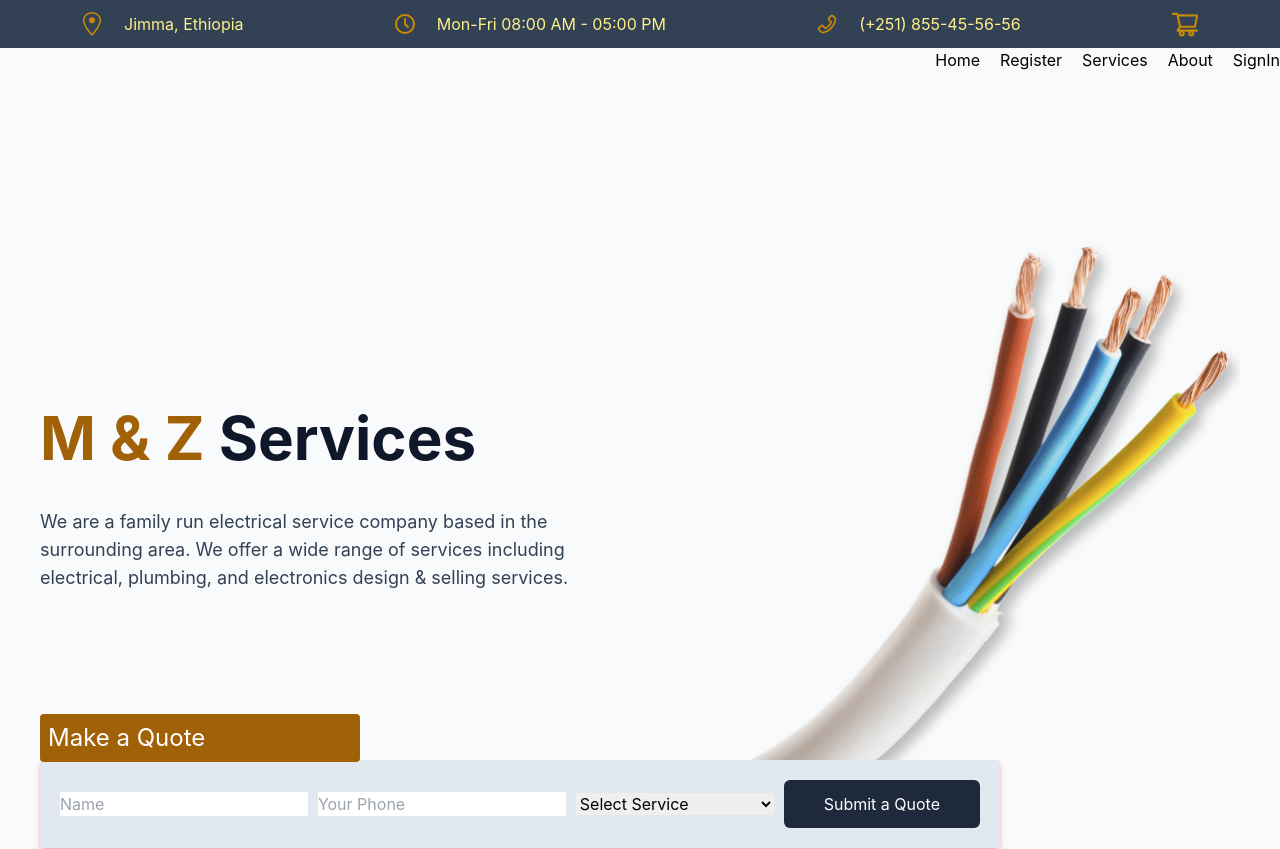
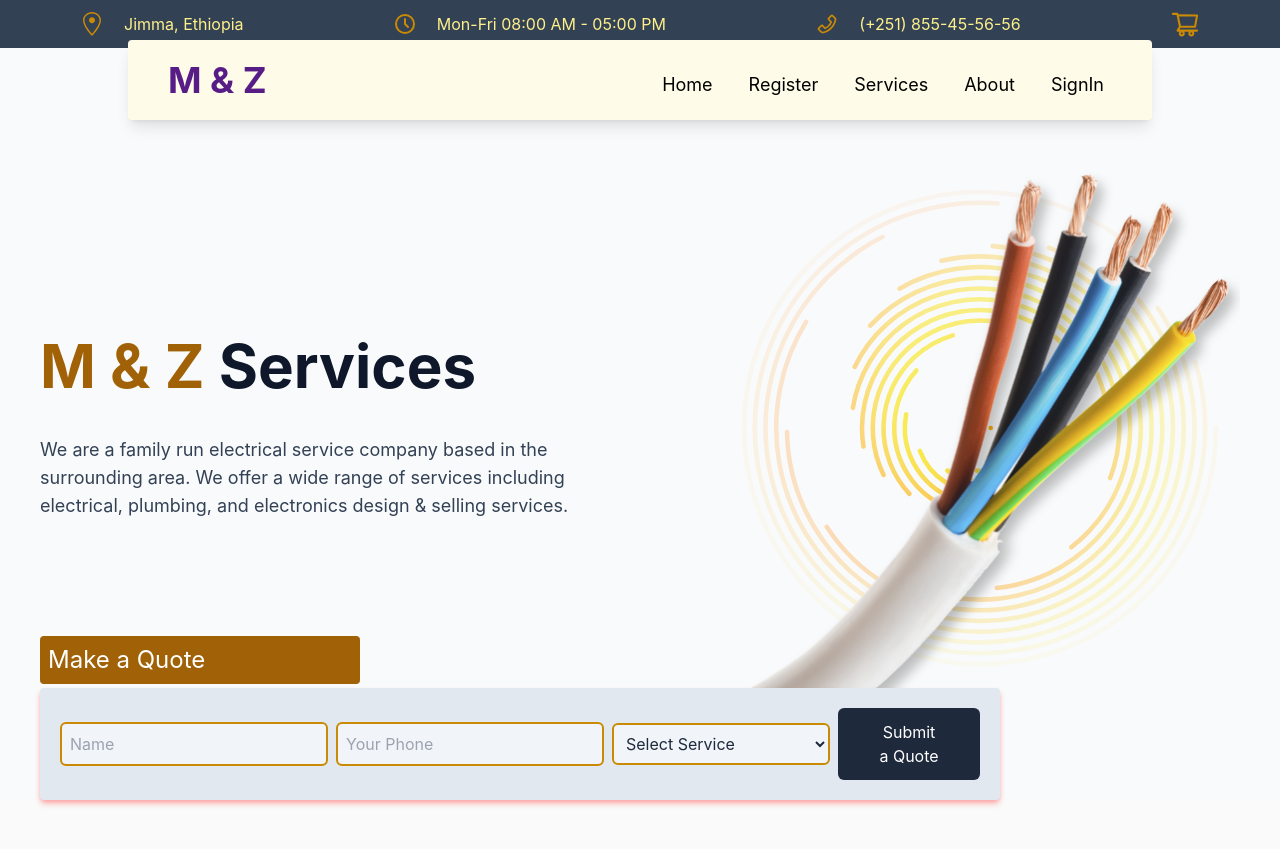
Before and after one commit to mengiefen/elec-service-frontend, a Next.js app: page / in a window 1280 px wide. Shown: the top 849 px of the page. Built offline with nearby package versions, Linux system fonts and the light colour scheme.

Commit message:
add custom classes

```diff
--- a/src/styles/globals.css
+++ b/src/styles/globals.css
@@ -29,3 +29,34 @@ a {
     background: black;
   }
 }
+
+@layer components {
+  .nav-link-custom {
+    @apply py-1 text-[18px] px-2 transition duration-500;
+  }
+
+  .nav-link-custom:hover,
+  .nav-link-custom .active {
+    @apply border-b-4 border-t-[0.5px] border-t-yellow-500 border-b-yellow-700 text-yellow-600;
+  }
+}
+.nav-container {
+  @apply absolute left-[10%] top-10  w-4/5 h-20 mx-auto
+    shadow-lg py-2 px-10 rounded  bg-yellow-50 flex justify-between items-center;
+}
+
+.hero-image {
+  background-image: url("/images/spiral.svg");
+  background-repeat: no-repeat;
+  background-position: bottom right;
+  background-size: cover;
+  overflow: hidden;
+}
+
+.footer-social-icon {
+  @apply text-3xl text-slate-300 hover:text-yellow-700 hover:border-2 border-yellow-600 rounded-full p-1 cursor-pointer;
+}
+
+.enquiry-input {
+  @apply p-2 border-2 border-yellow-600 rounded-md focus:outline-none focus:border-slate-400 bg-slate-100 text-slate-800;
+}
```
